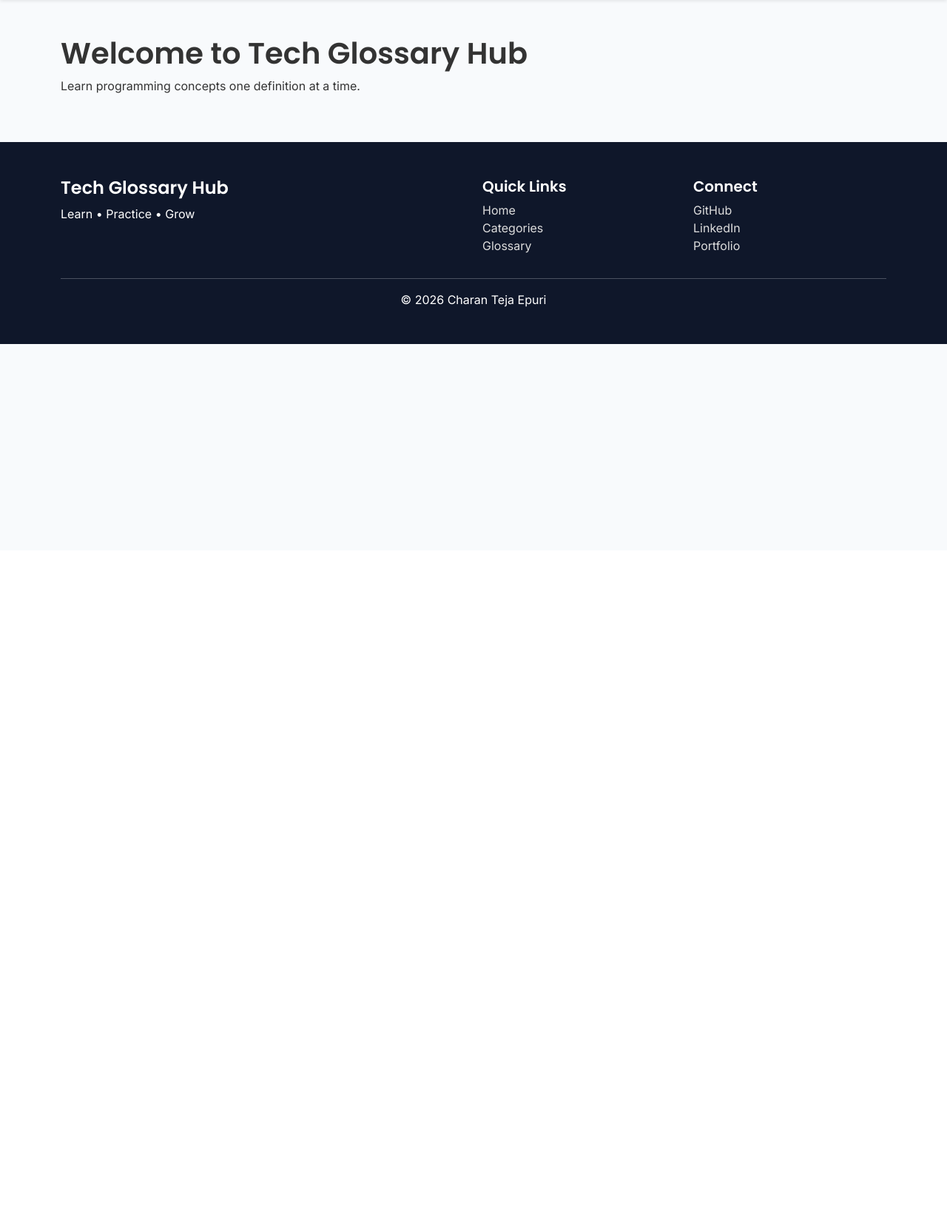
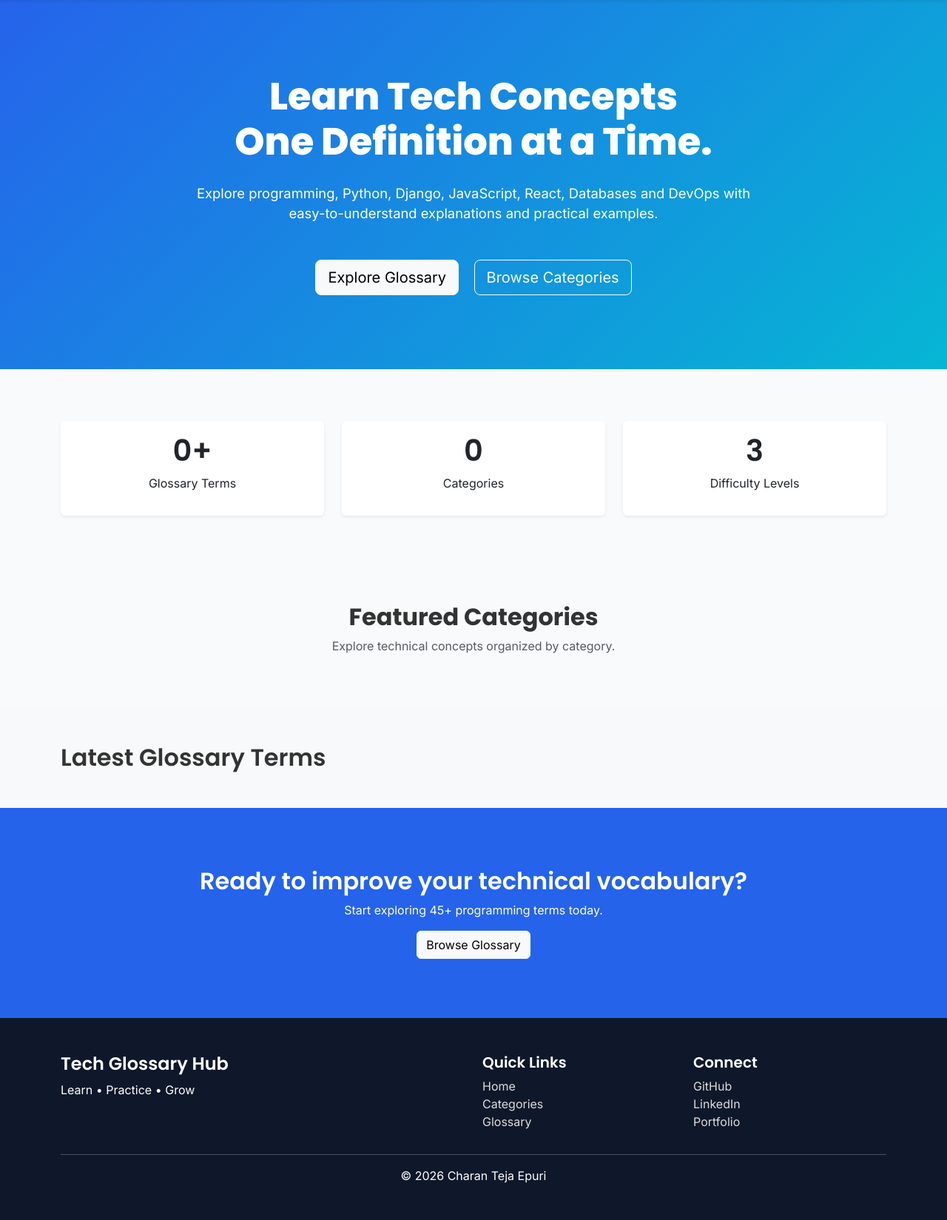
Before and after one commit to charanepuri/tech-glossary-hub, a Django app: page / in a window 1280 px wide. Shown: the part 56-1705 px from the top of the page at 74% size. Before the commit the page ends 521 px from the top, so only its background shows below. Run offline with Django 5.2, Linux system fonts and the light colour scheme; data that the repository does not hold is empty.

Commit message:
Build dynamic homepage with featured categories and glossary terms

```diff
--- a/tech_glossary_hub/glossary/views.py
+++ b/tech_glossary_hub/glossary/views.py
@@ -1,4 +1,21 @@
 from django.shortcuts import render
+from .models import Category, GlossaryTerm
+
 
 def home(request):
-    return render(request, "glossary/home.html")
+    categories = Category.objects.all()
+
+    latest_terms = GlossaryTerm.objects.select_related("category").order_by("-created_at")[:6]
+
+    featured_terms = GlossaryTerm.objects.filter(is_featured=True)[:6]
+
+    context = {
+        "categories": categories,
+        "latest_terms": latest_terms,
+        "featured_terms": featured_terms,
+        "total_categories": Category.objects.count(),
+        "total_terms": GlossaryTerm.objects.count(),
+        "difficulty_levels": 3,
+    }
+
+    return render(request, "glossary/home.html", context)
--- a/tech_glossary_hub/static/css/style.css
+++ b/tech_glossary_hub/static/css/style.css
@@ -28,6 +28,143 @@ h1,h2,h3,h4,h5,h6{
     color:var(--primary);
 }
 
+.hero{
+    padding:100px 0;
+    background:linear-gradient(135deg,#2563EB,#06B6D4);
+    color:white;
+}
+
+.hero h1{
+    font-size:3.2rem;
+    font-weight:800;
+}
+
+.hero span{
+    display:block;
+}
+
+.hero p{
+    max-width:750px;
+    margin:25px auto;
+    font-size:1.15rem;
+}
+
+.stats{
+    padding:70px 0;
+}
+
+.stats h2{
+    color:#2563EB;
+    font-size:3rem;
+}
+
+.category-card{
+
+    transition:.3s;
+    border:none;
+    border-radius:15px;
+}
+
+.category-card:hover{
+
+    transform:translateY(-8px);
+
+    box-shadow:0 15px 40px rgba(0,0,0,.12);
+
+}
+
+.glossary-card{
+
+    transition:.3s;
+    border:none;
+    border-radius:18px;
+
+
+}
+
+.glossary-card:hover{
+
+    transform:translateY(-8px);
+
+    box-shadow:0 15px 35px rgba(0,0,0,.12);
+
+
+}
+
+.glossary-card a{
+
+    text-decoration:none;
+
+    font-weight:600;
+
+    color:#2563EB;
+
+    cursor:pointer;
+
+}
+
+.cta{
+
+    background:#2563EB;
+
+    color:white;
+
+    padding:80px 0;
+
+}
+
+.category-card{
+
+    border:none;
+
+    border-radius:18px;
+
+    transition:.35s;
+
+    overflow:hidden;
+
+}
+
+.category-card:hover{
+
+    transform:translateY(-8px);
+
+    box-shadow:0 15px 35px rgba(0,0,0,.12);
+
+}
+
+.category-icon{
+
+    width:70px;
+
+    height:70px;
+
+    border-radius:18px;
+
+    display:flex;
+
+    justify-content:center;
+
+    align-items:center;
+
+    font-size:2rem;
+
+}
+
+.category-card h4{
+
+    font-weight:700;
+
+}
+
+.category-card small{
+
+    font-weight:600;
+
+    color:#2563EB;
+
+}
+
 .footer{
     background:#0f172a;
     color:white;
--- a/tech_glossary_hub/templates/glossary/home.html
+++ b/tech_glossary_hub/templates/glossary/home.html
@@ -1,19 +1,311 @@
 {% extends 'glossary/base.html' %}
 
 {% block title %}
-Home | Tech Glossary Hub
+Tech Glossary Hub
 {% endblock %}
 
 {% block content %}
 
-<div class="container py-5">
+<!-- Hero -->
+<section class="hero">
 
-    <h1>Welcome to Tech Glossary Hub</h1>
+    <div class="container text-center">
 
-    <p>
-        Learn programming concepts one definition at a time.
-    </p>
+        <h1>
+            Learn Tech Concepts
+            <span>One Definition at a Time.</span>
+        </h1>
+
+        <p>
+            Explore programming, Python, Django, JavaScript,
+            React, Databases and DevOps with easy-to-understand
+            explanations and practical examples.
+        </p>
+
+<div class="mt-5">
+
+<a href="#"
+
+class="btn btn-light btn-lg me-3">
+
+Explore Glossary
+
+</a>
+
+<a href="#"
+
+class="btn btn-outline-light btn-lg">
+
+Browse Categories
+
+</a>
 
 </div>
 
+    </div>
+
+</section>
+
+<!-- Statistics -->
+
+<section class="stats">
+
+<div class="container">
+
+<div class="row g-4 text-center">
+
+<div class="col-md-4">
+
+<div class="card shadow-sm border-0">
+
+<div class="card-body">
+
+<h1>
+
+{{ total_terms }}+
+
+</h1>
+
+<p>
+
+Glossary Terms
+
+</p>
+
+</div>
+
+</div>
+
+</div>
+
+<div class="col-md-4">
+
+<div class="card shadow-sm border-0">
+
+<div class="card-body">
+
+<h1>
+
+{{ total_categories }}
+
+</h1>
+
+<p>
+
+Categories
+
+</p>
+
+</div>
+
+</div>
+
+</div>
+
+<div class="col-md-4">
+
+<div class="card shadow-sm border-0">
+
+<div class="card-body">
+
+<h1>
+
+{{ difficulty_levels }}
+
+</h1>
+
+<p>
+
+Difficulty Levels
+
+</p>
+
+</div>
+
+</div>
+
+</div>
+
+</div>
+
+</div>
+
+</section>
+
+<!-- Categories -->
+
+<section class="py-5">
+
+    <div class="container">
+
+        <div class="text-center mb-5">
+
+            <h2 class="fw-bold">Featured Categories</h2>
+
+            <p class="text-muted">
+                Explore technical concepts organized by category.
+            </p>
+
+        </div>
+
+        <div class="row g-4">
+
+            {% for category in categories %}
+
+            <div class="col-lg-4 col-md-6">
+
+                <div class="card category-card h-100">
+
+                    <div class="card-body">
+
+                        <div
+                            class="category-icon"
+                            style="background: {{ category.color }}20; color: {{ category.color }};">
+
+                            <i class="bi {{ category.icon }}"></i>
+
+                        </div>
+
+                        <h4 class="mt-4">
+
+                            {{ category.name }}
+
+                        </h4>
+
+                        <p class="text-muted">
+
+                            {{ category.description|truncatewords:20 }}
+
+                        </p>
+
+                        <div class="d-flex justify-content-between align-items-center mt-4">
+
+                            <span
+                                class="badge"
+                                style="background: {{ category.color }};">
+
+                                {{ category.terms.count }} Terms
+
+                            </span>
+
+                            <small>
+
+                                Learn →
+
+                            </small>
+
+                        </div>
+
+                    </div>
+
+                </div>
+
+            </div>
+
+            {% endfor %}
+
+        </div>
+
+    </div>
+
+</section>
+
+<!-- Latest Terms -->
+
+<section class="py-5 bg-light">
+
+<div class="container">
+
+<h2 class="mb-4">
+
+Latest Glossary Terms
+
+</h2>
+
+<div class="row g-4">
+
+{% for term in latest_terms %}
+
+<div class="col-lg-4">
+
+<div class="card glossary-card h-100">
+
+<div class="card-body">
+
+<div class="d-flex justify-content-between">
+
+<span class="badge bg-success">
+
+{{ term.difficulty }}
+
+</span>
+
+<span class="text-muted">
+
+{{ term.category.name }}
+
+</span>
+
+</div>
+
+<h4 class="mt-3">
+
+{{ term.title }}
+
+</h4>
+
+<p>
+
+{{ term.definition|truncatewords:22 }}
+
+</p>
+
+<a href="#">
+
+Read More →
+
+</a>
+
+</div>
+
+</div>
+
+</div>
+
+{% endfor %}
+
+</div>
+
+</div>
+
+</section>
+
+<!-- CTA -->
+
+<section class="cta">
+
+<div class="container text-center">
+
+<h2>
+
+Ready to improve your technical vocabulary?
+
+</h2>
+
+<p>
+
+Start exploring 45+ programming terms today.
+
+</p>
+
+<a href="#" class="btn btn-light">
+
+Browse Glossary
+
+</a>
+
+</div>
+
+</section>
+
 {% endblock %}
--- a/tech_glossary_hub/templates/glossary/partials/navbar.html
+++ b/tech_glossary_hub/templates/glossary/partials/navbar.html
@@ -20,7 +20,7 @@
             <ul class="navbar-nav ms-auto">
 
                 <li class="nav-item">
-                    <a class="nav-link active" href="#">
+                    <a class="nav-link active" href="{% url 'home' %}">
                         Home
                     </a>
                 </li>
```
